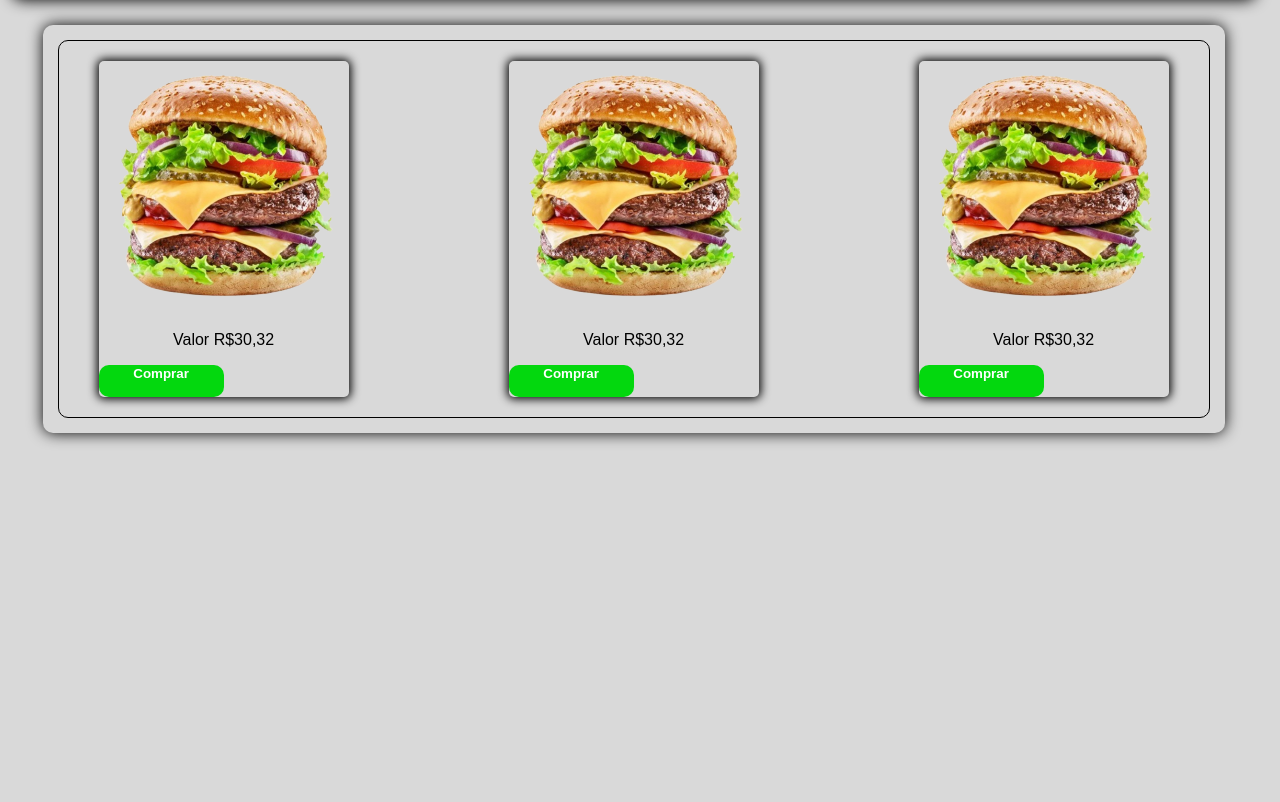
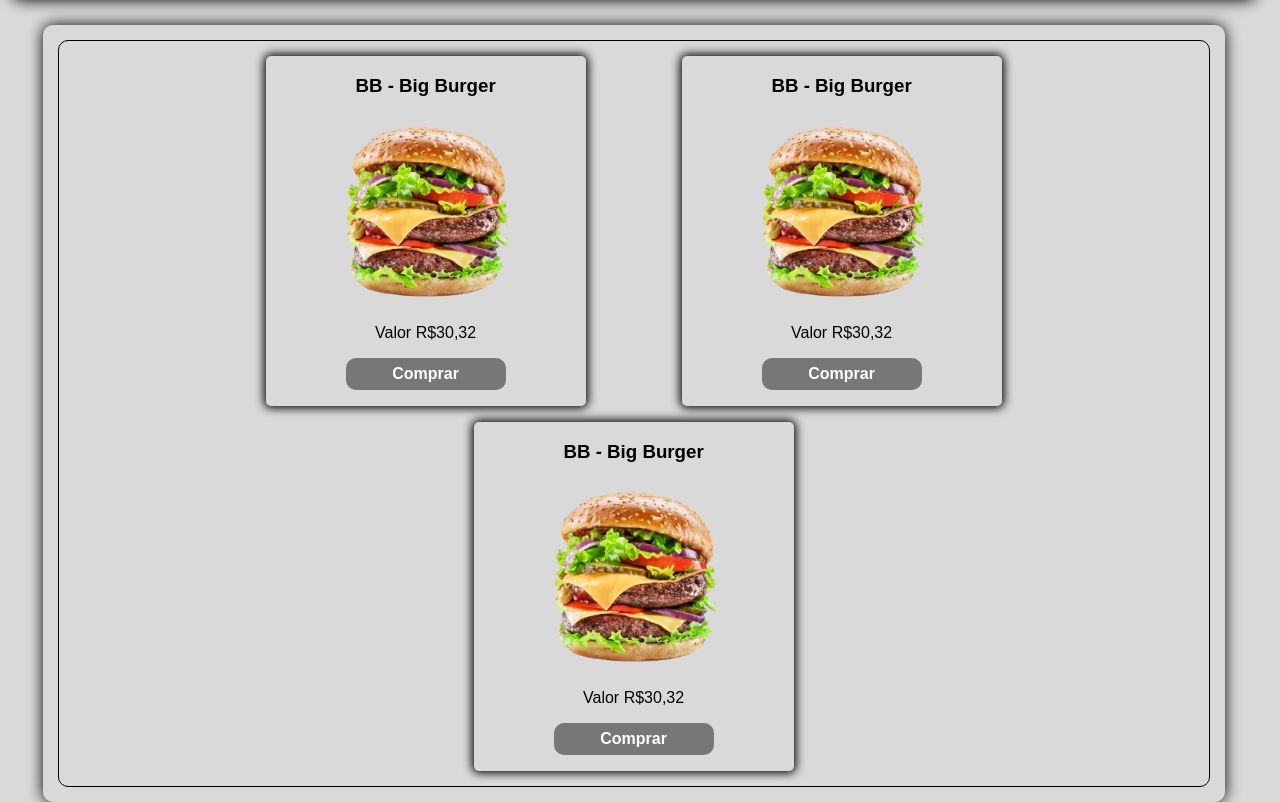
Before and after one commit to Lu2-2/Delicia-de-lanche, a plain HTML site: page pages/cardapio.html in a window 1280 px wide. Shown: the part 108-910 px from the top of the page. Before the commit the page ends 800 px from the top, so only its background shows below. Drawn offline with Linux system fonts and the light colour scheme; a web font is replaced by a local one.

Commit message:
Adicionei card

```diff
--- a/Css/cardapio.css
+++ b/Css/cardapio.css
@@ -4,37 +4,45 @@
     justify-content: center;
     flex-wrap: wrap;
     row-gap: 16px;
-    column-gap: 10rem;
+    column-gap: 6rem;
     border: solid 1px;
     background-color: var(--background-color);
     border-radius: 10px;
-    padding: 20px;
+    padding: 15px;
 }
 
 .mini_card{
-    width: 250px;
+    width: 20rem;
     height: auto;
     box-shadow: 0 0 10px 2px;
     border-radius: 5px;
 }
 
 .mini_card img{
-    width: 250px;
+    width: 12rem;
 }
 
-.mini_card .card_itens p{
-    text-align: center;
+.mini_card .card_itens {
+    display: flex;
+    flex-direction: column;
+    justify-content: center;
+    align-items: center
 }
 
-.mini_card .card_itens button{
-    display: flex;
-    justify-content: center;
+.mini_card .card_itens .btn{
     width: 50%;
     height: 2rem;
     color: white;
-    background-color: #03d80e;
+    background-color: #777777;
     border: none;
     border-radius: 10px;
     cursor: pointer;
     font-weight: 800;
+    font-size: 1rem;
+    margin-bottom: 1rem;
+    transition: ease-in 0.1s;
 }
+
+.card_itens .btn:hover{
+    background-color: #9e9e9e;
+}
--- a/pages/cardapio.html
+++ b/pages/cardapio.html
@@ -27,24 +27,27 @@
         <article class="main_card">
             <section class="products_containers">
                 <div class="mini_card">
-                    <img src="/imgs/lanches/big_burger.png">
                     <span class="card_itens">
+                        <h1>BB - Big Burger</h1>
+                        <img src="/imgs/lanches/big_burger.png">
                         <p>Valor R$30,32</p>
-                        <button>Comprar</button>
+                        <button class="btn">Comprar</button>
                     </span>
                 </div>
                 <div class="mini_card">
-                    <img src="/imgs/lanches/big_burger.png">
                     <span class="card_itens">
+                        <h1>BB - Big Burger</h1>
+                        <img src="/imgs/lanches/big_burger.png">
                         <p>Valor R$30,32</p>
-                        <button>Comprar</button>
+                        <button class="btn">Comprar</button>
                     </span>
                 </div>
                 <div class="mini_card">
-                    <img src="/imgs/lanches/big_burger.png">
                     <span class="card_itens">
+                        <h1>BB - Big Burger</h1>
+                        <img src="/imgs/lanches/big_burger.png">
                         <p>Valor R$30,32</p>
-                        <button>Comprar</button>
+                        <button class="btn">Comprar</button>
                     </span>
                 </div>
             </section>
```
